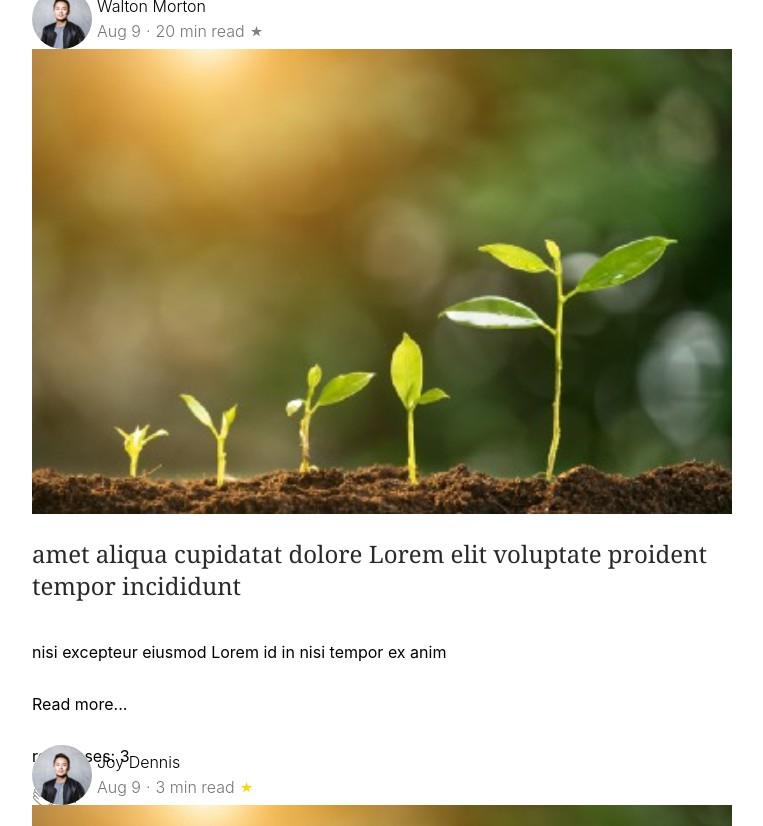
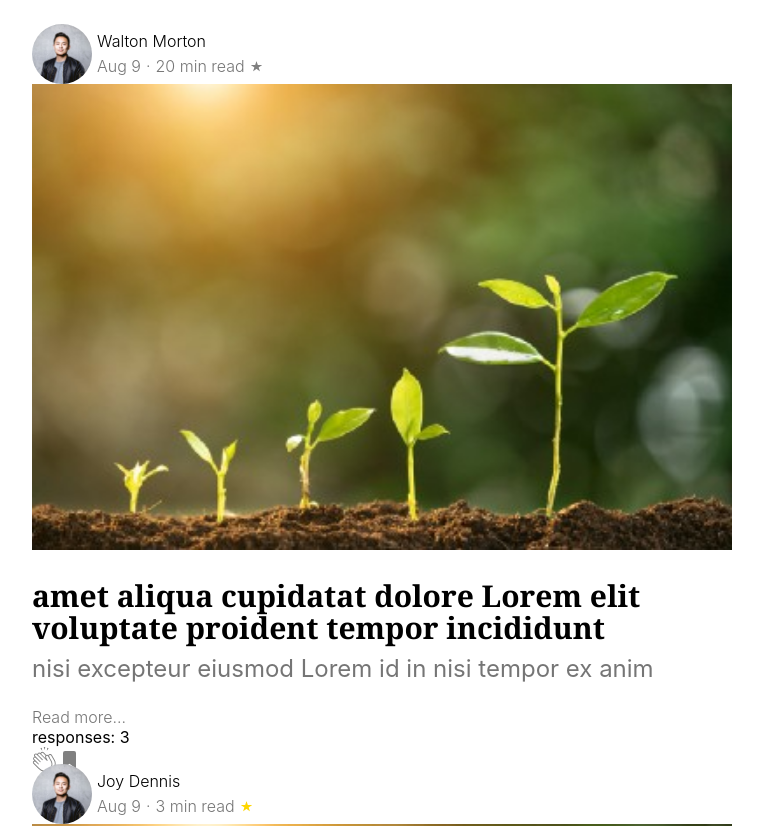
Before and after one commit to Maydara86/react-training-app, a React (Create React App) app: page / in a window 1280 px wide. Shown: the top 826 px of the page, without its empty margins (258-1021 px from the left). Built offline with nearby package versions, Linux system fonts and the light colour scheme.

Commit message:
content and read more styling

```diff
--- a/src/components/Article/Article.js
+++ b/src/components/Article/Article.js
@@ -22,11 +22,16 @@
   const magazinTheme = {
     '--article-width': '700px',
     '--article-height': '740px',
+    '--article-title-color': 'black',
+    '--article-title-fontweight': 'bold',
+    '--article-title-size': '30px',
   }
 
   const gridTheme = {
     '--article-width': '400px',
     '--article-height': '440px',
+    '--article-title-color': 'rgba(0, 0, 0, 0.84)',
+    '--article-title-fontweight': '500',
   }
 
   const theme = useArticleMagazinLayout ? magazinTheme : gridTheme
@@ -71,8 +76,8 @@
         <img src={myImage} alt={articleName} className={styles.articleImageItem} />
         <h3 className={styles.articleTitleItem}>{articleName}</h3>
         <p>{content}</p>
-        <p>Read more...</p>
-        <p>responses: {responses}</p>
+        <span className={styles.readMore}>Read more...</span>
+        <div>responses: {responses}</div>
         <div>
           {didClap ? clapFilled : clapUnfilled}
           {bookmark ? bookmarkFilled : bookmarkUnfilled}
--- a/src/components/Article/Article.module.css
+++ b/src/components/Article/Article.module.css
@@ -1,16 +1,30 @@
 h3 {
     font-family: Georgia, "Times New Roman", Times, serif;
     letter-spacing: 0em;
-    font-weight: 500;
+    font-weight: var(--article-title-fontweight);
     line-height: 32px;
-    font-size: 24px;
-    color: rgba(0, 0, 0, 0.84);
+    font-size: var(--article-title-size);
+    color: var(--article-title-color);
     font-style: normal;
     box-sizing: inherit;
 }
 
 h3:hover {
     cursor: pointer;
+}
+
+p {
+    margin-top: -20px;
+    color: rgba(0, 0, 0, 0.54);
+    font-size: 24px;
+}
+
+.readMore {
+    font-weight: 300;
+    line-height: 20px;
+    color: rgba(0, 0, 0, 0.54);
+    margin-top: 0px;
+    margin-left: 0px;
 }
 
 
```
